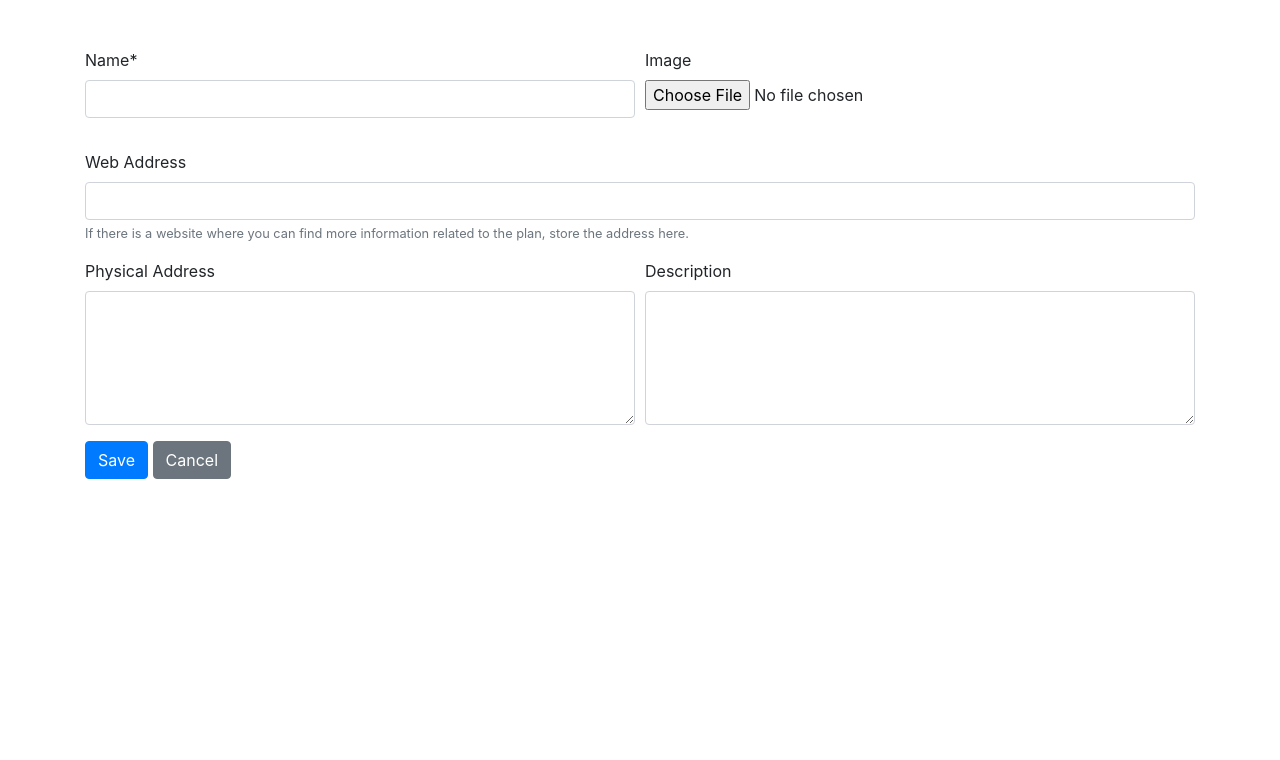
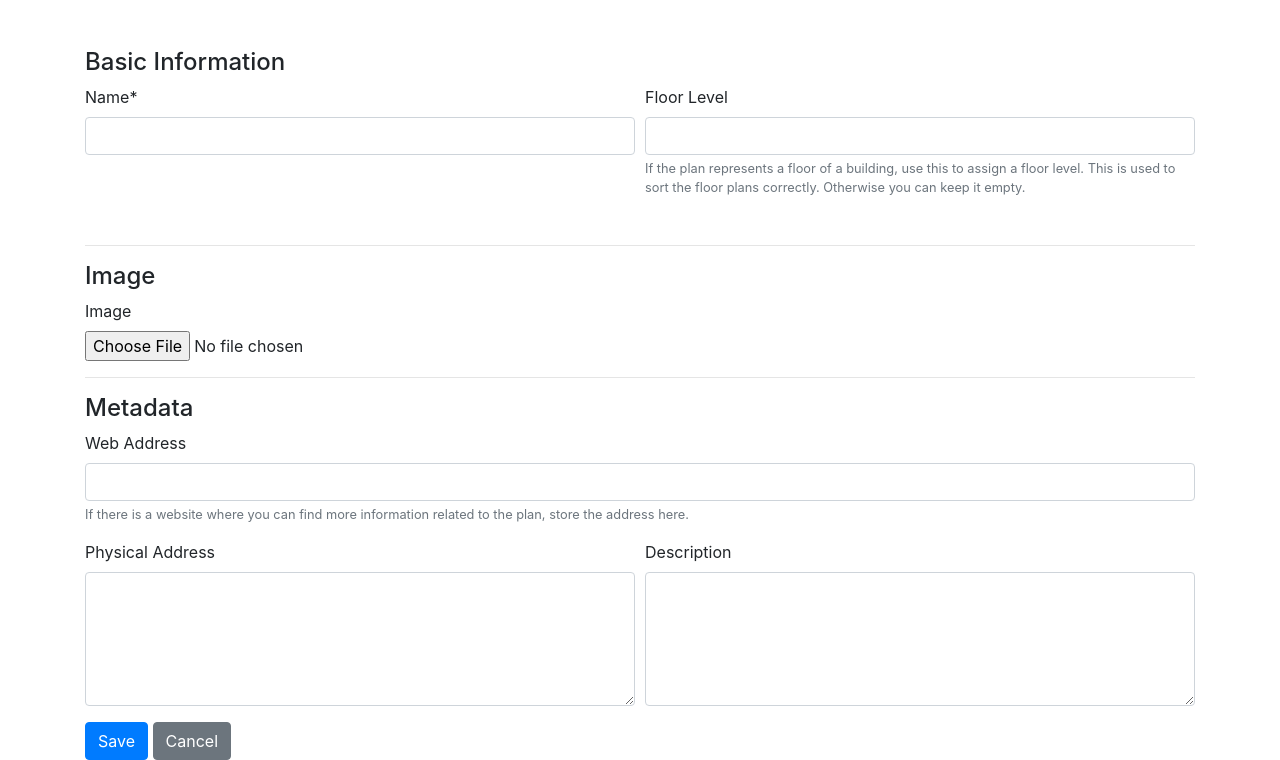
Before and after one commit to motlib/dbloc, a Django app: page /plan/new/ in a window 1280 px wide. Shown: the part 56-816 px from the top of the page. Before the commit the page ends 535 px from the top, so only its background shows below. Run offline with Django 3.2, Linux system fonts and the light colour scheme; the visitor is signed in with stand-in values (Sample User, id 1); some libraries are stand-ins or nearby versions.

Commit message:
Improve plan edit form.

```diff
--- a/dbloc/forms.py
+++ b/dbloc/forms.py
@@ -5,41 +5,33 @@ from django import forms
 from .models import Plan, Teleport
 
 
-class PlanMetaForm(forms.ModelForm):
+class PlanForm(forms.ModelForm):
     '''Form to edit plan metadata.'''
 
     class Meta:
         model = Plan
-        fields = ['name', 'image', 'description', 'address', 'url']
+        fields = ['name', 'image', 'level', 'description', 'address', 'url']
+
         widgets = {
             'address': forms.Textarea(attrs={'rows': 5}),
             'description': forms.Textarea(attrs={'rows': 5})
         }
+
         help_texts = {
             'url': ('If there is a website where you can find more information '
                     'related to the plan, store the address here.'),
+            'level': ('If the plan represents a floor of a building, use this to '
+                      'assign a floor level. This is used to sort the floor '
+                      'plans correctly. Otherwise you can keep it empty.')
         }
 
         labels = {
             'url': 'Web Address',
             'address': 'Physical Address',
+            'level': 'Floor Level',
         }
 
 
-#class PlanBasicForm(forms.ModelForm):
-#    class Meta:
-#        model = Plan
-#        fields = ['name', 'level']
-
-
-#
-#
-#class PlanImageForm(forms.ModelForm):
-#    '''Form for uploading an image to a plan.'''
-#
-#    class Meta:
-#        model = Plan
-#        fields = ['image']
 
 
 class PlanTeleportForm(forms.ModelForm):
@@ -54,6 +46,13 @@ class PlanTeleportForm(forms.ModelForm):
             'y': forms.TextInput(),
         }
 
+        labels = {
+            'x': 'Relative X Coordinate',
+            'y': 'Relative Y Coordinate',
+            'dest': 'Teleport Destination',
+            'text': 'Teleport Label',
+        }
+
 class TeleportDeleteForm(forms.ModelForm):
     '''Form to delete a teleport.'''
 
--- a/dbloc/templates/dbloc/plan_edit_meta.html
+++ b/dbloc/templates/dbloc/plan_edit.html
@@ -14,15 +14,27 @@
 
   {% csrf_token %}
 
+  <h2 class="h4">Basic Information</h2>
   <div class="form-row">
     <div class="form-group col">
       {{ form.name | as_crispy_field }}
     </div>
-
     <div class="form-group col">
-      {{ form.image | as_crispy_field }}
+      {{ form.level | as_crispy_field }}
     </div>
   </div>
+
+  <hr />
+
+  <h2 class="h4">Image</h2>
+
+  <div class="form-group">
+    {{ form.image | as_crispy_field }}
+  </div>
+
+  <hr />
+
+  <h2 class="h4">Metadata</h2>
 
   <div class="form-group">
     {{ form.url | as_crispy_field }}
--- a/dbloc/views.py
+++ b/dbloc/views.py
@@ -10,7 +10,7 @@ from django.forms import inlineformset_factory
 
 from dbloc_project import versioninfo
 from .models import Plan, Teleport
-from .forms import PlanTeleportForm, PlanMetaForm
+from .forms import PlanTeleportForm, PlanForm
 
 
 class PlanIndexView(ListView):
@@ -52,16 +52,16 @@ class PlanEditView(LoginRequiredMixin, UpdateView):
     '''Edit the metadata of a plan.'''
 
     model = Plan
-    form_class = PlanMetaForm
-    template_name = 'dbloc/plan_edit_meta.html'
+    form_class = PlanForm
+    template_name = 'dbloc/plan_edit.html'
     context_object_name = 'plan'
 
 
 class PlanCreateView(LoginRequiredMixin, CreateView):
     '''Create a new top-level plan (i.e. with parent set to null).'''
     model = Plan
-    form_class = PlanMetaForm
-    template_name = 'dbloc/plan_edit_meta.html'
+    form_class = PlanForm
+    template_name = 'dbloc/plan_edit.html'
 
 
 
```
Also changed, not shown: dbloc/templates/dbloc/plan_edit_teleport.html (+17 -1 lines).
